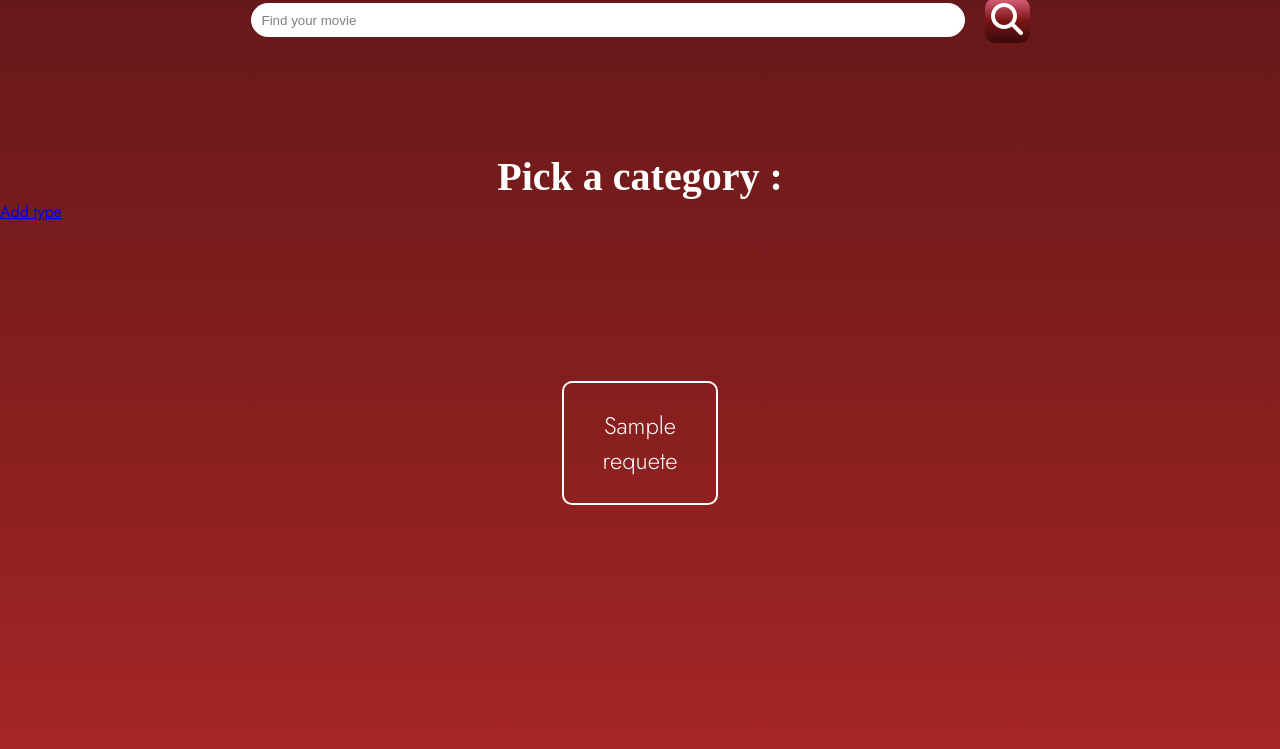
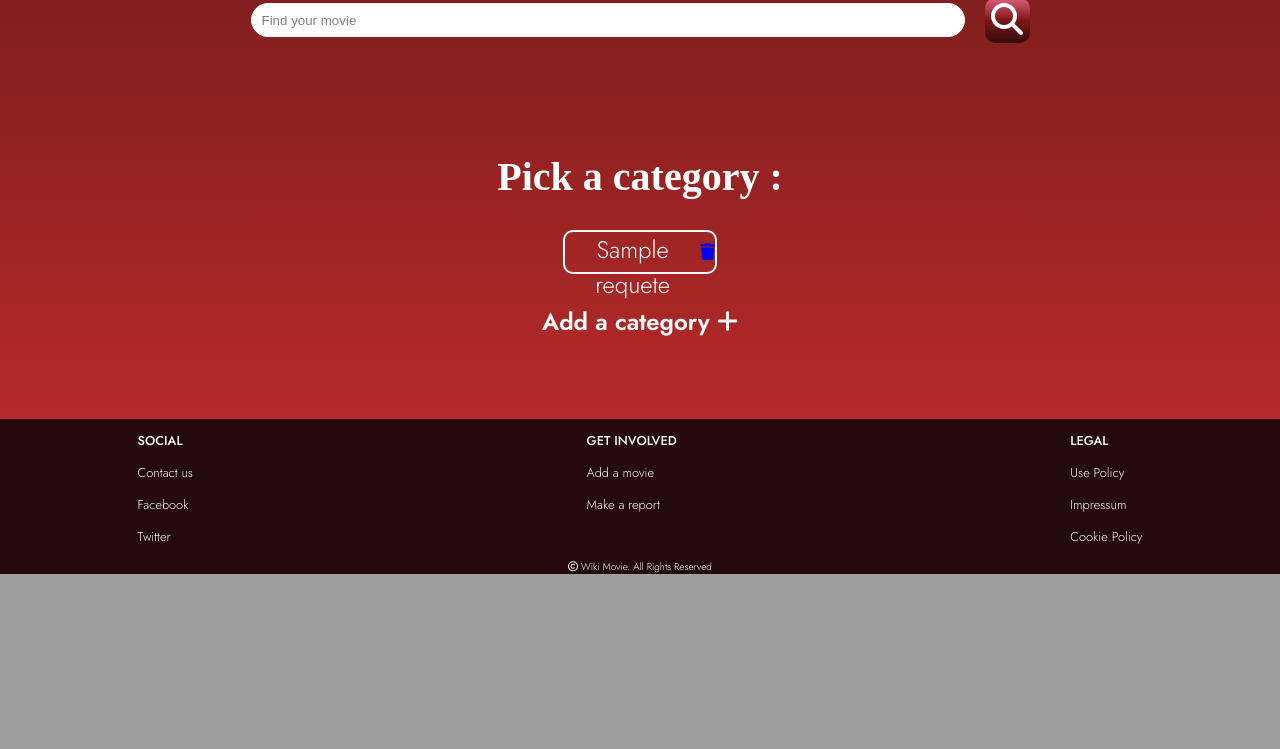
Before and after one commit to chloec68/MVC_CINEMA, a PHP site: template view/type/listTypes.php in a window 1280 px wide. Shown: the part 995-1744 px from the top of the page. After the commit the page ends 1569 px from the top, so only its background shows below. Run offline with PHP 8.4, Linux system fonts and the light colour scheme; the template is opened without the code that fills it: most values are stand-ins (such as "Sample title", 1, 10 or a date in 2020); some web fonts are replaced.

Commit message:
add deleteType

```diff
--- a/controller/CinemaController.php
+++ b/controller/CinemaController.php
@@ -50,12 +50,11 @@ class CinemaController {
         $pdo = Connect:: seConnecter();
 
         $details = $pdo->prepare("
-                SELECT movie.id_movie, movie.movie_title ,MOVIE.releaseYear,synopsis,ROUND(duration/60,2),person_surname,person_name
+                SELECT movie.id_movie, movie.poster, movie.movie_title ,MOVIE.releaseYear,synopsis,ROUND(duration/60,2),person_surname,person_name
                 FROM movie
                 INNER JOIN director ON movie.id_director = director.id_director
                 INNER JOIN person ON director.id_person = person.id_person
                 WHERE movie.id_movie = :id
-
                 ");
 
         $details->execute(["id"=>$id]);
--- a/index.php
+++ b/index.php
@@ -11,7 +11,7 @@ use Controller\PersonController;
 
 //autochargement des classes du projet
 spl_autoload_register(function ($class_name){
-    // $class_name = str_replace("\\", "/", $class_name);
+    $class_name = str_replace("\\", "/", $class_name);
     include $class_name . '.php';
 });
 
@@ -26,7 +26,6 @@ $ctrlPerson = new PersonController();
 // $id = si existence d'un paramètre id dans l'URL alors la valeur du paramètre est assigné à $id ;
 // But : simplification du code (+ court qu'une structure if/else classique)
 $id = (isset($_GET["id"])) ? $_GET["id"] : null;
-$newType = (isset($_GET["id"])) ? $_GET["id"] : null;
 
 // FILTRES
 // $id = filter_var($id,FILTER_VALIDATE_INT);
@@ -42,7 +41,7 @@ if(isset($_GET["action"])){
         case "detailFilm":$ctrlCinema->detailFilm($id);break;
         case "addTypeForm":$ctrlType->addTypeForm();break;
         case "addType":$ctrlType->addType();break;
-
+        case "deleteType":$ctrlType->deleteType($id);break;
     }
 }
 
--- a/model/Connect.php
+++ b/model/Connect.php
@@ -4,9 +4,9 @@ namespace Model;
 // la classe est abstraite car on n'instanciera jamais la classe Connect -> on a seulement besoin d'accéder à la méthode seConnecter()
 abstract class Connect {
     const HOST = "localhost";
-    const DB = "cinema_chloe";
+    const DB = "cinema";
     const USER = "root";
-    const PASS ="";
+    const PASS ="root";
 
     public static function seConnecter(){
         try{
--- a/public/styles/styles.css
+++ b/public/styles/styles.css
@@ -174,18 +174,8 @@ td{
 
 /* **************** TYPES TABLE ************** */
 
-.flexTBody{
-    display: flex;
-    gap : 100px;
-    margin-top:150px;
-}
 
-.typeTable{
-    margin: auto;
-    margin-bottom:400px; /*A SUPPRIMER + TARD*/
-}
-
-.typeTd{
+.cat_container{
     width:150px;
     height:40px;
     text-align: center;
@@ -193,11 +183,35 @@ td{
     font-weight: 300;
     border: 2px solid;
     border-radius: 10px;
+    margin:30px auto 30px auto;
+    display: flex;
+    justify-content: space-around;
+    align-items: baseline;
 
+    .fa-trash{
+        font-size:0.7em;
+    }
 }
 
 
-/* **************** MOVIES TABLE ************** */
+
+.add-button{
+    text-align: center;
+    color: white;
+    font-size:1.5em;
+    font-weight:600;
+    text-decoration: none;
+
+    width:20%;
+    display:block;
+    margin:auto;
+
+    .fa-plus{
+        font-size:1em;
+    }
+}
+
+/* **************** ALL MOVIES ************** */
 .count{
     text-align: center;
 }
--- a/view/template.php
+++ b/view/template.php
@@ -17,7 +17,6 @@
         <link rel="preconnect" href="https://fonts.googleapis.com">
         <link rel="preconnect" href="https://fonts.gstatic.com" crossorigin>
         <link href="https://fonts.googleapis.com/css2?family=Blinker:wght@100;200;300;400;600;700;800;900&display=swap" rel="stylesheet">
-        <script src="script.js"></script>
         <title><?= $titre ?></title>
     </head>
 
@@ -30,10 +29,10 @@
 
     <nav>
 
-        <div class="flexBoxNav"><a href="http://chloe_cilia.test/MVC/MVC/index.php?action=listFilms"><p>ALL MOVIES</p></a><a href="http://chloe_cilia.test/MVC/MVC/index.php?action=listFilms"><i class="fa-solid fa-play"></i></a></div>
-        <div class="flexBoxNav"><a href="http://chloe_cilia.test/MVC/MVC/index.php?action=listTypes"><p>CATEGORY</p></a><a href="http://chloe_cilia.test/MVC/MVC/index.php?action=listTypes"><i class="fa-solid fa-play"></i></a></div>
-        <div class="flexBoxNav"><a href="http://chloe_cilia.test/MVC/MVC/index.php?action=listDirectors"><p>DIRECTOR</p></a><i class="fa-solid fa-play"></i></div>
-        <div class="flexBoxNav"><a href="http://chloe_cilia.test/MVC/MVC/index.php?action=listActors"><p>ACTOR</p></a><a href="http://chloe_cilia.test/MVC/MVC/index.php?action=listActors"><i class="fa-solid fa-play"></i></a></div>
+        <div class="flexBoxNav"><a href="index.php?action=listFilms"><p>ALL MOVIES</p></a><a href="index.php?action=listFilms"><i class="fa-solid fa-play"></i></a></div>
+        <div class="flexBoxNav"><a href="index.php?action=listTypes"><p>CATEGORY</p></a><a href="index.php?action=listTypes"><i class="fa-solid fa-play"></i></a></div>
+        <div class="flexBoxNav"><a href="index.php?action=listDirectors"><p>DIRECTOR</p></a><i class="fa-solid fa-play"></i></div>
+        <div class="flexBoxNav"><a href="index.php?action=listActors"><p>ACTOR</p></a><a href="index.php?action=listActors"><i class="fa-solid fa-play"></i></a></div>
         <div class="flexBoxNav"><p>RELEASE</p><i class="fa-solid fa-play"></i></div>
     </nav>
 
--- a/view/type/addTypeForm.php
+++ b/view/type/addTypeForm.php
@@ -8,7 +8,6 @@
     <input type="submit" name="submit" value="Submit" id="submit">
 </form>
 
-    <!-- name = nom qui figure dans la BDD  -->
 <?=
 
 $contenu = ob_get_clean();
--- a/view/type/listTypes.php
+++ b/view/type/listTypes.php
@@ -1,27 +1,21 @@
 <!--*************************************************** STRUCTURE D'UNE VUE -->
 
 <?php ob_start();
+
 // $newType=$addType->fetch();?>
 <!-- <p class="uk-label uk-label-warning">There is <?= $requete->rowCount() ?> categories </p> -->
-<table class="typeTable">
-    <thead>
-        <tr>
-            <th></th>
-        </tr>
-    </thead>
-    <tbody class="flexTBody">
+<div>
         <?php
+            foreach($requete->fetchAll() as $genre){
+                $id=$genre["id_type"];
+        ?>
+            <div class="cat_container"><?= $genre["type_name"]?><a href="index.php?action=deleteType&id=<?=$id?>"><i class="fa-solid fa-trash"></i></a></div>
 
-            foreach($requete->fetchAll() as $genre){
-        ?>
-            <tr>
-                <td class="typeTd"><p><?= $genre["type_name"]?></p></td>
-            </tr>
         <?php }
         ?>
-            <a href="index.php?action=addTypeForm">Add type</a>
-    </tbody>
-</table>
+</div>
+
+<a class="add-button" href="index.php?action=addTypeForm">Add a category <i class="fa-solid fa-plus"></i></a>
 
  <!-- *************************** LE RENVOI AU TEMPLATE ("squelette") -->
 
```
Also changed, not shown: other parts of public/styles/styles.css (+16 -37 lines), controller/TypeController.php (+22 -11 lines), script.js (deleted, +0 -9 lines), view/film/detailFilms.php (+11 -22 lines), view/film/listFilms.php (+0 -8 lines), 1 other file.
